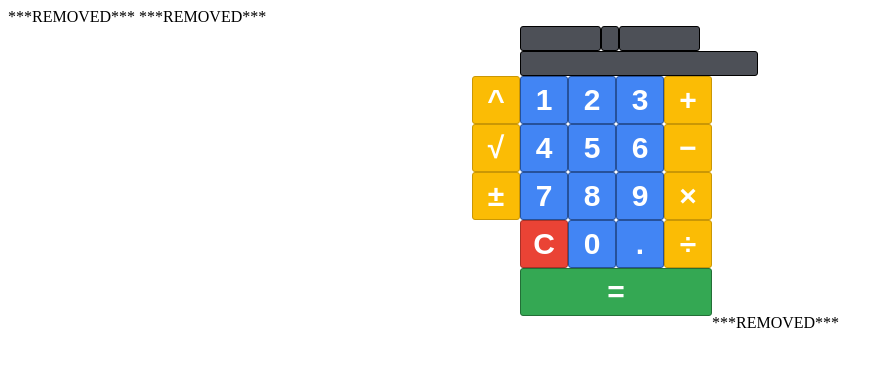
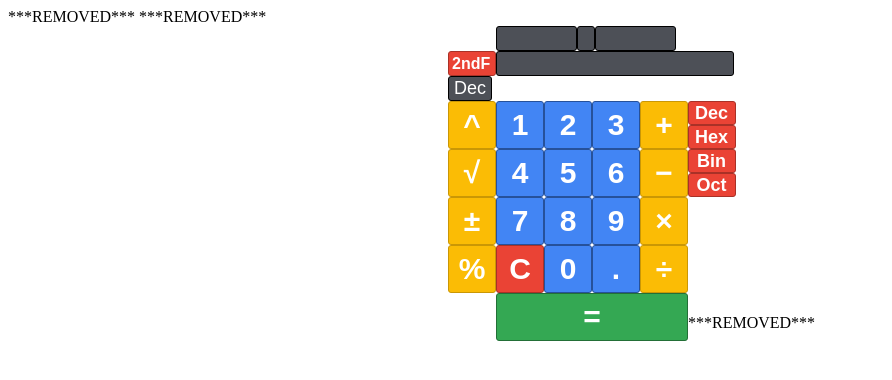
Before and after one commit to TechnicallyDifficult/Codeup-Web-Exercises, a PHP site: page /calculator.html in a window 1280 px wide. Shown: the top 380 px of the page, without its empty margins (0-892 px from the left). Run offline with PHP 8.4, Linux system fonts and the light colour scheme.

Commit message:
Adds percent feature, base conversion feature, and button to toggle between letters and numbers

```diff
--- a/public/calculator.html
+++ b/public/calculator.html
@@ -13,7 +13,9 @@
 				<input type="text" id="right-field" class="operand" readonly>
 			</div>
 			<div>
+				<button id="btn-scnd" class="converterKey">2ndF</button>
 				<input type="text" id="answer-field" class="answer" readonly>
+				<input type="text" id="number-system" value="Dec" readonly>
 			</div>
 			<div class="buttonContainer">
 				<button id="btn-power" class="operatorKey">^</button>
@@ -21,16 +23,21 @@
 				<button id="btn-two" class="numberKey">2</button>
 				<button id="btn-three" class="numberKey">3</button>
 				<button id="btn-plus" class="operatorKey">+</button>
+				<button id="btn-dec" class="converterKey">Dec</button>
+				<button id="btn-hex" class="converterKey">Hex</button>
 				<button id="btn-sqrt" class="operatorKey">√</button>
 				<button id="btn-four" class="numberKey">4</button>
 				<button id="btn-five" class="numberKey">5</button>
 				<button id="btn-six" class="numberKey">6</button>
 				<button id="btn-minus" class="operatorKey">−</button>
+				<button id="btn-bin" class="converterKey">Bin</button>
+				<button id="btn-oct" class="converterKey">Oct</button>
 				<button id="btn-negative" class="operatorKey">±</button>
 				<button id="btn-seven" class="numberKey">7</button>
 				<button id="btn-eight" class="numberKey">8</button>
 				<button id="btn-nine" class="numberKey">9</button>
 				<button id="btn-times" class="operatorKey">×</button>
+				<button id="btn-percent" class="operatorKey">%</button>
 				<button id="btn-clear" class="clearKey">C</button>
 				<button id="btn-zero" class="numberKey">0</button>
 				<button id="btn-point" class="pointKey">.</button>
--- a/public/css/calculator.css
+++ b/public/css/calculator.css
@@ -43,7 +43,7 @@ input:focus {
 }
 
 .answer {
-	clear: left;
+	left: 0;
 }
 
 .numberKey, .pointKey {
@@ -51,21 +51,14 @@ input:focus {
 	border: 1px solid #26519a;
 }
 
-.pointKey, #btn-zero, #btn-divide {
-	position: relative;
-	left: 48px;
-}
-
 .operatorKey {
 	background-color: #fbbc05;
 	border: 1px solid #ca9705;
 }
 
-.clearKey {
+.clearKey, .converterKey {
 	background-color: #ea4335;
 	border: 1px solid #a93127;
-	position: relative;
-	left: 48px;
 }
 
 .equalsKey {
@@ -76,13 +69,33 @@ input:focus {
 	left: 48px;
 }
 
-button:nth-child(1), button:nth-child(6), button:nth-child(11), button:nth-child(16), button:nth-child(20) {
+.converterKey {
+	font-size: 18px;
+	height: 24px;
+	padding-left: 5px;
+	padding-top: 1px;
+}
+
+#number-system {
+	width: 44px;
+	text-align: center;
+	left: 0;
+}
+
+#btn-scnd {
+	clear: left;
+	font-size: 16px;
+	height: 25px;
+	padding-left: 3px;
+}
+
+button:nth-child(1), button:nth-child(8), button:nth-child(15), button:nth-child(20), button:nth-child(25) {
 	clear: left;
 }
 
 main {
 	position: relative;
-	width: 240px;
+	width: 288px;
 	height: 288px;
 	left: -48px;
 	margin: auto;
--- a/public/js/calculator.js
+++ b/public/js/calculator.js
@@ -8,18 +8,75 @@ var leftField = document.getElementById("left-field"),
     middleFieldValue = "",
     rightFieldValue = "",
     answerFieldValue = "",
-    numberButtons = document.getElementsByClassName("numberKey");
+    numberButtons = document.getElementsByClassName("numberKey"),
+    numberSystem = 10,
+    baseField = document.getElementById("number-system"),
+    numbers = true;
+
+
+// This function is not my code.
+function parseFloat(string, radix)
+{
+    //split the string at the decimal point
+    string = string.split(/\./);
+
+    //if there is nothing before the decimal point, make it 0
+    if (string[0] == '') {
+        string[0] = "0";
+    }
+
+    //if there was a decimal point & something after it
+    if (string.length > 1 && string[1] != '') {
+        var fractionLength = string[1].length;
+        string[1] = parseInt(string[1], radix);
+        string[1] *= Math.pow(radix, -fractionLength);
+        return parseInt(string[0], radix) + string[1];
+    }
+
+    //if there wasn't a decimal point or there was but nothing was after it
+    return parseInt(string[0], radix);
+}
 
 function clickNumberButton() {
+    if (parseInt(this.innerText, numberSystem) < numberSystem) {
         if (answerFieldValue != "") {
             clearAllFields();
         }
         if (middleFieldValue == "") {
-        leftFieldValue += this.innerHTML;
-        leftField.setAttribute("value", leftFieldValue);
+            leftFieldValue += this.innerText;
+            leftField.setAttribute("value", leftFieldValue.toUpperCase());
+            leftFieldValue = leftFieldValue.toLowerCase();
         } else if (middleFieldValue != "sqrt") {
-        rightFieldValue += this.innerHTML;
-        rightField.setAttribute("value", rightFieldValue);
+            rightFieldValue += this.innerText;
+            rightField.setAttribute("value", rightFieldValue.toUpperCase());
+            rightFieldValue = rightFieldValue.toLowerCase();
+        }
+    }
+}
+
+function clickSecondF() {
+    if (numbers) {
+        numberButtons[0].innerText = "A";
+        numberButtons[1].innerText = "B";
+        numberButtons[2].innerText = "C";
+        numberButtons[3].innerText = "D";
+        numberButtons[4].innerText = "E";
+        numberButtons[5].innerText = "F";
+        numberButtons[6].innerText = "";
+        numberButtons[7].innerText = "";
+        numberButtons[8].innerText = "";
+        numbers = false
+    } else {
+        numberButtons[0].innerText = "1";
+        numberButtons[1].innerText = "2";
+        numberButtons[2].innerText = "3";
+        numberButtons[3].innerText = "4";
+        numberButtons[4].innerText = "5";
+        numberButtons[5].innerText = "6";
+        numberButtons[6].innerText = "7";
+        numberButtons[7].innerText = "8";
+        numberButtons[8].innerText = "9";
+        numbers = true
     }
 }
 
@@ -38,7 +95,7 @@ function clickNegative() {
             leftFieldValue = "";
             leftField.setAttribute("value", leftFieldValue);
         } else {
-            leftFieldValue = (parseFloat(leftFieldValue) * -1).toString();
+            leftFieldValue = (parseFloat(leftFieldValue, 10) * -1).toString(numberSystem);
             leftField.setAttribute("value", leftFieldValue);
         }
     } else {
@@ -49,7 +106,7 @@ function clickNegative() {
             rightFieldValue = "";
             rightField.setAttribute("value", rightFieldValue);
         } else {
-            rightFieldValue = (parseFloat(rightFieldValue) * -1).toString();
+            rightFieldValue = (parseFloat(rightFieldValue, 10) * -1).toString(numberSystem);
             rightField.setAttribute("value", rightFieldValue);
         }
     }
@@ -82,7 +139,7 @@ function clickPoint() {
         if (rightFieldValue == "") {
             rightFieldValue += "0";
         }
-        rightFieldArray = rightFieldValue.split(""),
+        rightFieldArray = rightFieldValue.split("");
         point = false;
         rightFieldArray.forEach(function (element, index, array) {
             if (element == ".") {
@@ -103,7 +160,7 @@ function clickOperator() {
     }
     if (answerFieldValue != "") {
         leftFieldValue = answerFieldValue;
-        leftField.setAttribute("value", leftFieldValue);
+        leftField.setAttribute("value", leftFieldValue.toUpperCase());
         clearField("right");
         clearField("answer");
     }
@@ -145,6 +202,59 @@ function clickSqrt() {
     middleField.setAttribute("value", "√");
 }
 
+function clickPercent() {
+    clickOperator();
+    middleFieldValue = "percent";
+    middleField.setAttribute("value", "%");
+}
+
+function convertBase(x) {
+    if (leftFieldValue != "" && leftFieldValue != "-") {
+        leftFieldValue = parseFloat(leftFieldValue, numberSystem).toString(x);
+        leftField.setAttribute("value", leftFieldValue.toUpperCase());
+    }
+    if (rightFieldValue != "" && rightFieldValue != "-") {
+        rightFieldValue = parseFloat(rightFieldValue, numberSystem).toString(x);
+        rightField.setAttribute("value", rightFieldValue.toUpperCase());
+    }
+    if (answerFieldValue != "") {
+        answerFieldValue = parseFloat(answerFieldValue, numberSystem).toString(x);
+        answerField.setAttribute("value", answerFieldValue.toUpperCase());
+    }
+}
+
+function convertToHex() {
+    if (numberSystem != 16) {
+        baseField.setAttribute("value", "Hex");
+        convertBase(16);
+        numberSystem = 16;
+    }
+}
+
+function convertToBin() {
+    if (numberSystem != 2) {
+        baseField.setAttribute("value", "Bin");
+        convertBase(2);
+        numberSystem = 2;
+    }
+}
+
+function convertToDec() {
+    if (numberSystem != 10) {
+        baseField.setAttribute("value", "Dec");
+        convertBase(10);
+        numberSystem = 10;
+    }
+}
+
+function convertToOct() {
+    if (numberSystem != 8) {
+        baseField.setAttribute("value", "Oct");
+        convertBase(8);
+        numberSystem = 8;
+    }
+}
+
 function clearField(fieldToClear) {
     switch (fieldToClear) {
         case "left":
@@ -176,23 +286,25 @@ function clearAllFields() {
 function performOperation(a, b, operator) {
     switch (operator) {
         case "equals":
-            return (parseFloat(a)).toString();
+            return (parseFloat(a, numberSystem)).toString(numberSystem);
         case "plus":
-            return (parseFloat(a) + parseFloat(b)).toString();
+            return (parseFloat(a, numberSystem) + parseFloat(b, numberSystem)).toString(numberSystem);
         case "minus":
-            return (parseFloat(a) - parseFloat(b)).toString();
+            return (parseFloat(a, numberSystem) - parseFloat(b, numberSystem)).toString(numberSystem);
         case "times":
-            return (parseFloat(a) * parseFloat(b)).toString();
+            return (parseFloat(a, numberSystem) * parseFloat(b, numberSystem)).toString(numberSystem);
         case "divide":
             if (b == 0) {
                 return "Don't. You. Dare.";
 ***REMOVED*** else {
-                return (parseFloat(a) / parseFloat(b)).toString();
+                return (parseFloat(a, numberSystem) / parseFloat(b, numberSystem)).toString(numberSystem);
 ***REMOVED***
         case "power":
-            return power(a, b);
+            return power(parseFloat(a, numberSystem), parseFloat(b, numberSystem)).toString(numberSystem);
         case "sqrt":
             return Math.sqrt(a);
+        case "percent":
+            return ((parseFloat(a, numberSystem) * parseFloat(b, numberSystem)) / 100).toString(numberSystem);
     }
 }
 
@@ -229,7 +341,7 @@ function clickEquals() {
         rightField.setAttribute("value", rightFieldValue);
     }
     answerFieldValue = performOperation(leftFieldValue, rightFieldValue, middleFieldValue);
-    answerField.setAttribute("value", answerFieldValue);
+    answerField.setAttribute("value", answerFieldValue.toUpperCase());
 }
 
 for (var i = 0; i < numberButtons.length; i++) {
@@ -247,9 +359,16 @@ document.getElementById("btn-equals").addEventListener("click", clickEquals, fal
 document.getElementById("btn-power").addEventListener("click", clickPower, false);
 document.getElementById("btn-sqrt").addEventListener("click", clickSqrt, false);
 document.getElementById("btn-negative").addEventListener("click", clickNegative, false);
+document.getElementById("btn-percent").addEventListener("click", clickPercent, false);
+document.getElementById("btn-hex").addEventListener("click", convertToHex, false);
+document.getElementById("btn-bin").addEventListener("click", convertToBin, false);
+document.getElementById("btn-dec").addEventListener("click", convertToDec, false);
+document.getElementById("btn-oct").addEventListener("click", convertToOct, false);
+document.getElementById("btn-scnd").addEventListener("click", clickSecondF, false);
 
 document.addEventListener("keypress", function (e) {
     // console.log(e.key);
+    if (numbers) {
         switch (e.key) {
             case "1":
                 numberButtons[0].click();
@@ -278,6 +397,31 @@ document.addEventListener("keypress", function (e) {
             case "9":
                 numberButtons[8].click();
                 break;
+        }
+    }
+    if (!numbers) {
+        switch (e.key) {
+            case "a":
+                numberButtons[0].click();
+                break;
+            case "b":
+                numberButtons[1].click();
+                break;
+            case "c":
+                numberButtons[2].click();
+                break;
+            case "d":
+                numberButtons[3].click();
+                break;
+            case "e":
+                numberButtons[4].click();
+                break;
+            case "f":
+                numberButtons[5].click();
+                break;
+        }
+    }
+    switch (e.key) {
         case "0":
             numberButtons[9].click();
             break;
```
Lines whose indentation alone changed are shown as unchanged.
